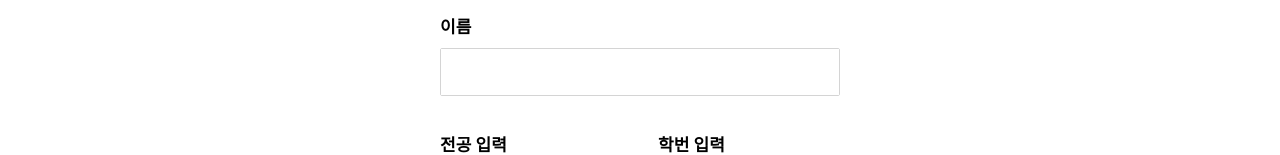
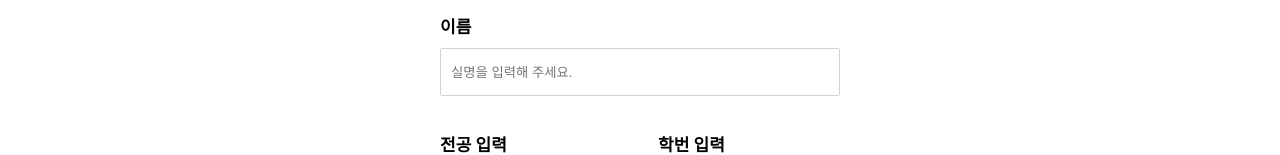
Before and after one commit to Songyee-Challenge/DeployFE, a React (Create React App) app: page /signup in a window 1280 px wide. Shown: the part 779-934 px from the top of the page. Built offline with nearby package versions, Linux system fonts and the light colour scheme; a web font is replaced by a local one.

Commit message:
[chore] 회원가입시 실명으로 가입하도록 유도

```diff
--- a/src/pages/RegisterPage.jsx
+++ b/src/pages/RegisterPage.jsx
@@ -303,7 +303,7 @@ const RegisterPage = () => {
                     labelwidth="100%"
                     name="username"
                     type="text"
-                    placeholder=''
+                    placeholder='실명을 입력해 주세요.'
                     value={username}
                     onChange={onChangeUsername}/>
                 <FlexBox style={{justifyContent:"space-between"}}>
```
